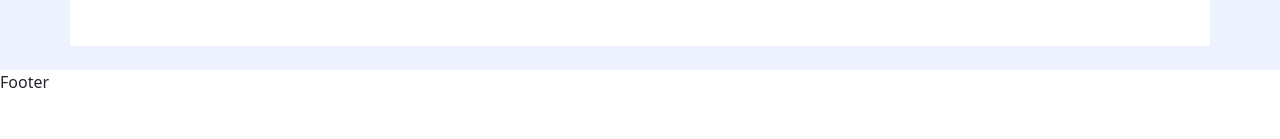
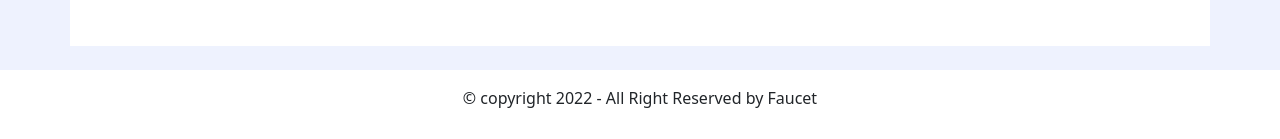
Before and after one commit to FaizulOsman/3w-task-faucets, a React (Create React App) app: page / in a window 1280 px wide. Shown: the part 1025-1164 px from the top of the page. Before the commit the page ends 1119 px from the top, so only its background shows below. Built offline with nearby package versions, Linux system fonts and the light colour scheme.

Commit message:
Footer section added

```diff
--- a/src/components/Footer.js
+++ b/src/components/Footer.js
@@ -1,7 +1,13 @@
 import React from "react";
 
 const Footer = () => {
-  return <div>Footer</div>;
+  return (
+    <footer>
+      <p className="text-center py-3">
+        © copyright 2022 - All Right Reserved by Faucet
+      </p>
+    </footer>
+  );
 };
 
 export default Footer;
```
